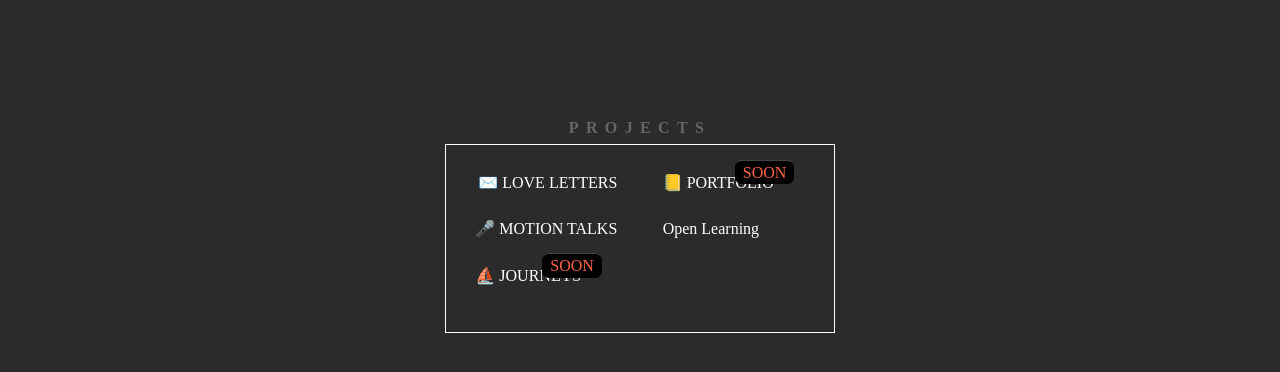
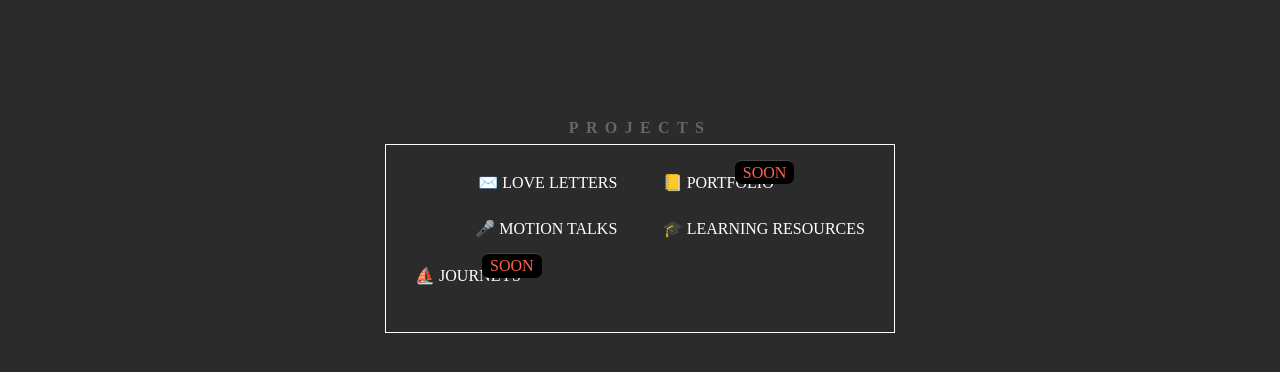
Before and after one commit to animationnstuff/animationnstuff.github.io, a plain HTML site: page index.html in a window 1280 px wide. Shown: the part 400-772 px from the top of the page. Drawn offline with Linux system fonts and the light colour scheme.

Commit message:
Update index.html

```diff
--- a/index.html
+++ b/index.html
@@ -21,7 +21,7 @@
 	<li><a href="https://youtu.be/JIfCW6UNd_A">🎤 MOTION TALKS </a></li>
 	<li><a href="#" class=todo>⛵ JOURNEYS</a></li>
 	<li><a href="#" class=todo>📒 PORTFOLIO</a></li>
-	<li><a href="https://www.notion.so/Hand-drawn-animation-11d03033ecb6435bbdb4884a06d05960"> Open Learning</li>
+	<li><a href="https://www.notion.so/Hand-drawn-animation-11d03033ecb6435bbdb4884a06d05960">🎓 LEARNING RESOURCES</li>
 	</ul>
 </nav>
 
```
